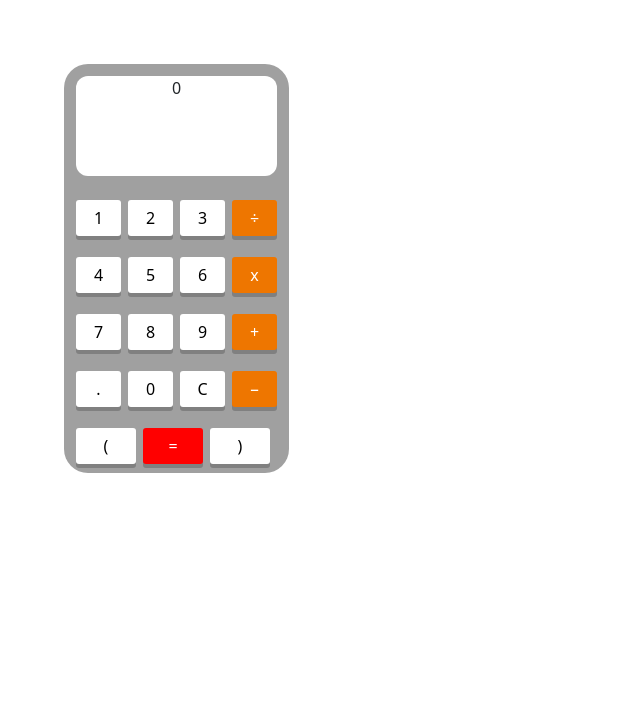
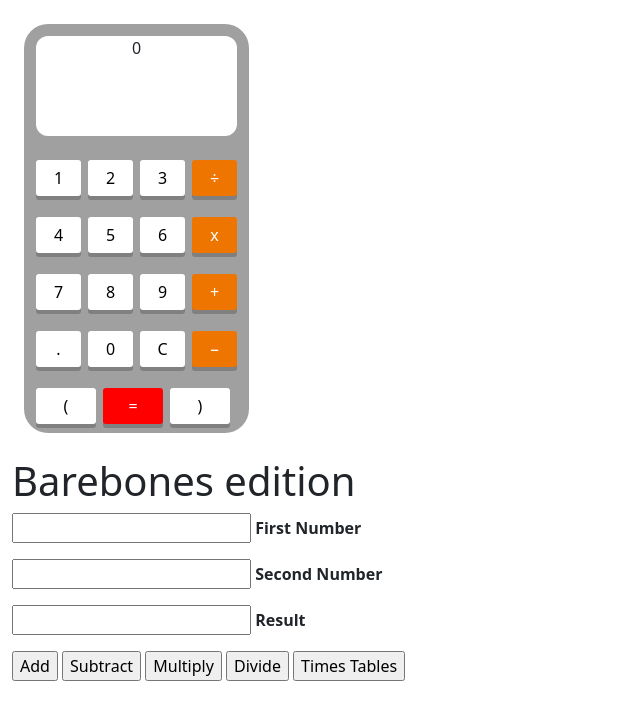
Before and after one commit to TaylorDawson911/PHP-Calculator, a PHP site: page / in a window 1280 px wide. Shown: the top 720 px of the page, without its empty margins (0-640 px from the left). Run offline with PHP 8.4, Linux system fonts and the light colour scheme; data that the repository does not hold is empty; some libraries are stand-ins or nearby versions.

Commit message:
Add files via upload

```diff
--- a/index.php
+++ b/index.php
@@ -9,8 +9,8 @@
     <link rel="stylesheet" href="assets/css/styles.css">
 </head>
 
-<body style="margin: 64px;">
-    <div class="calculator-body" style="background: #a0a0a0;border-radius: 24px;">
+<body style="">
+    <div class="calculator-body" style="background: #a0a0a0;border-radius: 24px; margin: 24px;">
         <div class="container calculator-output">
             <div class="row">
                 <div class="col d-flex justify-content-center" style="background: #ffffff;margin: 12px;border-radius: 12px; height: 100px">
@@ -18,9 +18,11 @@
                     <?php
                         include "calc.php";
                     ?>
-        </div>
+                </div>
                 </div>
             </div>
+
+
         </div>
         <div class="container">
 
@@ -64,6 +66,65 @@
             <btn class="eval">=</btn>
             <btn>)</btn>
         </div>
+        </div>
+        </div>
+        </div>
+
+    </div>
+    </div>
+
+
+
+
+
+    <?php
+$first_num = $_POST['first_num'];
+$second_num = $_POST['second_num'];
+$operator = $_POST['operator'];
+$result = '';
+if (is_numeric($first_num) && is_numeric($second_num)) {
+    switch ($operator) {
+        case "Add":
+           $result = $first_num + $second_num;
+            break;
+        case "Subtract":
+           $result = $first_num - $second_num;
+            break;
+        case "Multiply":
+            $result = $first_num * $second_num;
+            break;
+        case "Divide":
+            $result = $first_num / $second_num;
+    // add times tables of result
+
+    }
+}
+
+?>
+
+<body>
+    <div id="container">
+        <div id="" class="" style="margin-left: 12px">
+        <h1>Barebones edition</h1>
+        <form action="" method="post" id="quiz-form">
+                <p>
+                    <input type="number" name="first_num" id="first_num" required="required" value="<?php echo $first_num; ?>" /> <b>First Number</b>
+                </p>
+                <p>
+                    <input type="number" name="second_num" id="second_num" required="required" value="<?php echo $second_num; ?>" /> <b>Second Number</b>
+                </p>
+                <p>
+                    <input readonly="readonly" name="result" value="<?php echo $result; ?>"> <b>Result</b>
+                </p>
+                <input type="submit" name="operator" value="Add" />
+                <input type="submit" name="operator" value="Subtract" />
+                <input type="submit" name="operator" value="Multiply" />
+                <input type="submit" name="operator" value="Divide" />
+                <input type="submit" name="operator" value="Times Tables" />
+        </form>
+        </div>
+    </div>
+
 
     <script src="assets/bootstrap/js/bootstrap.min.js"></script>
 <script src="//ajax.googleapis.com/ajax/libs/jquery/1.8.3/jquery.min.js">
```
